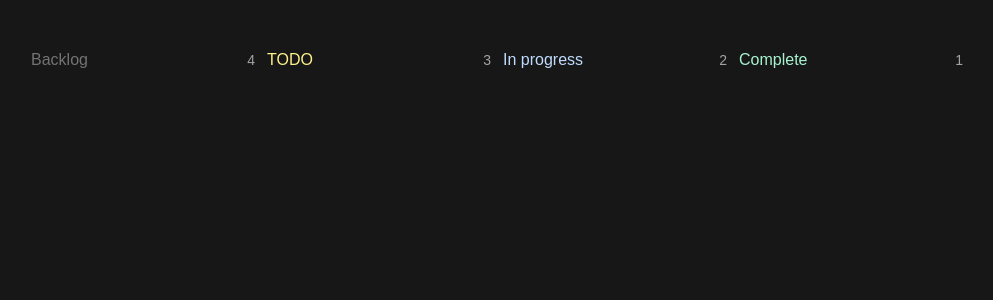
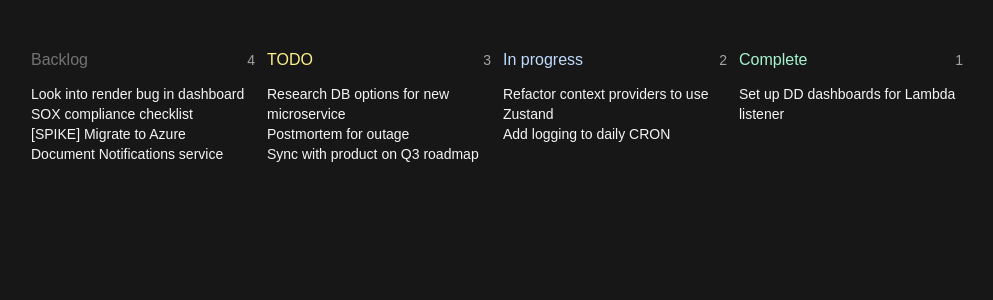
Before and after one commit to Arya-P05/Kanban, a Next.js app in the folder kanban/: page / in a window 1280 px wide. Shown: the top 300 px of the page, without its empty margins (17-1010 px from the left). Built offline with nearby package versions, Linux system fonts and the light colour scheme.

Commit message:
show titles

```diff
--- a/kanban/app/page.tsx
+++ b/kanban/app/page.tsx
@@ -63,8 +63,22 @@ const Column = ({ title, headingColour, column, cards, setCards }) => {
         className={`h-full w-full transition-colors ${
           active ? "bg-neutral-800/50" : "bg-neutral-800/0"
         }`}
-      ></div>
+      >
+        {filteredCards.map((card) => {
+          return <Card key={card.id} {...card} />;
+        })}
+      </div>
     </div>
+  );
+};
+
+const Card = ({ title, id, column }) => {
+  return (
+    <>
+      <div>
+        <p className="text-sm text-neutral-100">{title}</p>
+      </div>
+    </>
   );
 };
 
```
